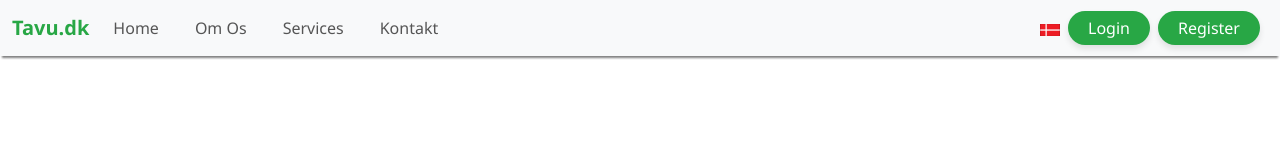
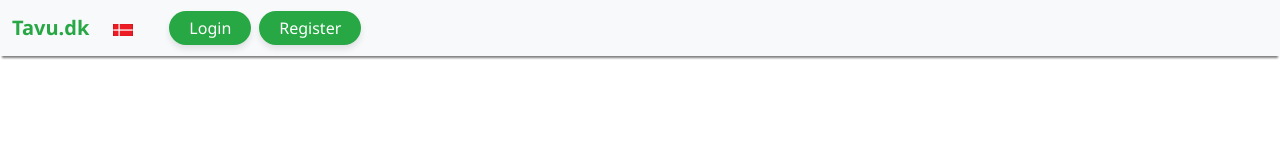
Before and after one commit to TavuDK/githubpages, a plain HTML site: page index.html in a window 1280 px wide. Shown: the top 160 px of the page. Drawn offline with nearby package versions, Linux system fonts and the light colour scheme; a script that the page names is missing.

Commit message:
Update index.html

```diff
--- a/index.html
+++ b/index.html
@@ -17,19 +17,7 @@
             </button>
             <div class="collapse navbar-collapse" id="navbarNav">
                 <ul class="navbar-nav me-auto mb-2 mb-lg-0">
-                    <li class="nav-item">
-                        <a class="nav-link" href="#">Home</a>
-                    </li>
-                    <li class="nav-item">
-                        <a class="nav-link" href="#">Om Os</a>
-                    </li>
-                    <li class="nav-item">
-                        <a class="nav-link" href="#">Services</a>
-                    </li>
-                    <li class="nav-item">
-                        <a class="nav-link" href="#">Kontakt</a>
-                    </li>
-                </ul>
+  <!-- top grå items css værdi såsom kontakt os osv som før-->
                 <div class="d-flex align-items-center ms-auto language-container">
                     <div class="dropdown me-2">
                         <a class="nav-link" href="#" id="languageDropdown" role="button" data-bs-toggle="dropdown" aria-expanded="false">
```
